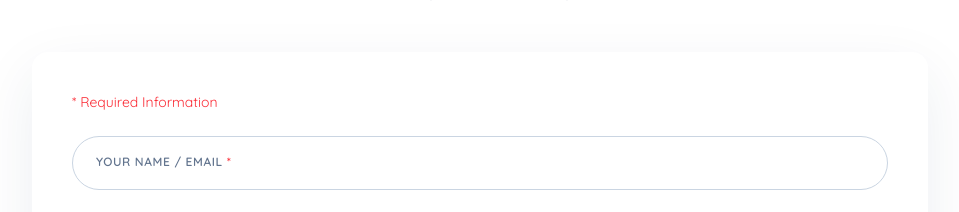
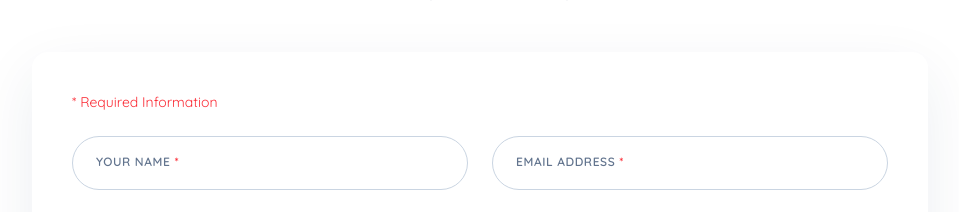
Before and after one commit to mtahaarif/Benevolence-Home-Services, a Next.js app: page /contact-us in a window 1280 px wide. Shown: the part 1101-1313 px from the top of the page, without its empty margins (160-1119 px from the left). Built offline with nearby package versions, Linux system fonts and the light colour scheme.

Commit message:
Updating the email messaging system

```diff
--- a/src/app/api/contact/route.ts
+++ b/src/app/api/contact/route.ts
@@ -15,8 +15,7 @@ const GOOGLE_SERVICE_ACCOUNT_EMAIL = process.env.GOOGLE_SERVICE_ACCOUNT_EMAIL;
 const GOOGLE_PRIVATE_KEY = process.env.GOOGLE_PRIVATE_KEY;
 
 // --- Validation Limits ---
-const MAX_FROM_LENGTH = 150;
-const MAX_SUBJECT_LENGTH = 150;
+const MAX_LENGTH = 150;
 const MAX_CONTENT_LENGTH = 3000;
 
 // --- Security Helpers ---
@@ -36,21 +35,30 @@ function escapeHtml(value: string) {
 export async function POST(request: Request) {
   try {
     const body = (await request.json()) as {
-      form_from?: string;
+      name?: string;
+      email?: string;
       form_subject?: string;
       form_content?: string;
       company?: string; // Honeypot for bots
     };
 
-    const formFrom = String(body?.form_from ?? "").trim();
+    const name = String(body?.name ?? "").trim();
+    const email = String(body?.email ?? "").trim();
     const formSubject = String(body?.form_subject ?? "").trim();
     const formContent = String(body?.form_content ?? "").trim();
     const company = String(body?.company ?? "").trim(); // Invisible honeypot
 
     // 1. Basic Validation
-    if (!formFrom || !formSubject || !formContent) {
+    if (!name || !email || !formSubject || !formContent) {
       return NextResponse.json(
         { success: false, message: "Please complete all required fields." },
+        { status: 400 }
+      );
+    }
+
+    if (!email.includes("@")) {
+      return NextResponse.json(
+        { success: false, message: "Please provide a valid email address." },
         { status: 400 }
       );
     }
@@ -64,7 +72,7 @@ export async function POST(request: Request) {
     }
 
     // 3. Length Validation
-    if (formFrom.length > MAX_FROM_LENGTH || formSubject.length > MAX_SUBJECT_LENGTH) {
+    if (name.length > MAX_LENGTH || email.length > MAX_LENGTH || formSubject.length > MAX_LENGTH) {
       return NextResponse.json(
         { success: false, message: "Input fields exceed maximum allowed length." },
         { status: 400 }
@@ -87,7 +95,8 @@ export async function POST(request: Request) {
     }
 
     // Sanitize Inputs for Email/Database
-    const safeFrom = escapeHtml(formFrom);
+    const safeName = escapeHtml(name);
+    const safeEmail = escapeHtml(email);
     const safeSubject = escapeHtml(formSubject);
     const safeContent = escapeHtml(formContent);
     const dateSent = new Date().toISOString().slice(0, 19).replace("T", " ");
@@ -107,10 +116,12 @@ export async function POST(request: Request) {
         await doc.loadInfo();
         const sheet = doc.sheetsByIndex[0];
 
-        // Appends to columns: Date | Name/Email | Subject | Message
+        // Appends to distinct columns: Date | Name | Email | Subject | Message
+        // *Ensure row 1 of your Google Sheet has exactly these headers!*
         await sheet.addRow({
           "Date": dateSent,
-          "Name/Email": formFrom,     // Keeping raw data for spreadsheet
+          "Name": name,
+          "Email": email,
           "Subject": formSubject,
           "Message": formContent,
         });
@@ -130,7 +141,8 @@ export async function POST(request: Request) {
 
     const textTemplate = [
       `You have a new form submission:\n`,
-      `Name/Email: ${formFrom}`,
+      `Name: ${name}`,
+      `Email: ${email}`,
       `Subject: ${formSubject}`,
       `Message:\n${formContent}\n`,
       `To view the complete database, kindly click here: ${GOOGLE_SHEET_URL || 'URL not configured'}`,
@@ -139,7 +151,8 @@ export async function POST(request: Request) {
     const htmlTemplate = `
       <div style="font-family: sans-serif; line-height: 1.6; color: #333;">
         <h2 style="color: #0c3e72;">You have a new form submission:</h2>
-        <p><strong>Name/Email:</strong> ${safeFrom}</p>
+        <p><strong>Name:</strong> ${safeName}</p>
+        <p><strong>Email:</strong> <a href="mailto:${safeEmail}">${safeEmail}</a></p>
         <p><strong>Subject:</strong> ${safeSubject}</p>
         <p><strong>Message:</strong><br />${safeContent.replace(/\n/g, "<br />")}</p>
         <br />
@@ -154,8 +167,7 @@ export async function POST(request: Request) {
     const { error } = await resend.emails.send({
       from: CONTACT_FROM_EMAIL,
       to: [CONTACT_TO_EMAIL],
-      // If the user entered a valid email in formFrom, set it as reply-to
-      replyTo: formFrom.includes("@") ? formFrom : undefined,
+      replyTo: email, // Maps directly so hitting "Reply" goes to the sender
       subject,
       text: textTemplate,
       html: htmlTemplate,
--- a/src/components/contact-form.tsx
+++ b/src/components/contact-form.tsx
@@ -4,7 +4,8 @@ import { useState } from "react";
 import Link from "next/link";
 
 const initialState = {
-  form_from: "",
+  name: "",
+  email: "",
   form_subject: "",
   form_content: "",
   agreeToPrivacy: false,
@@ -34,7 +35,8 @@ export function ContactForm() {
           "Content-Type": "application/json",
         },
         body: JSON.stringify({
-          form_from: form.form_from,
+          name: form.name,
+          email: form.email,
           form_subject: form.form_subject,
           form_content: form.form_content
         }),
@@ -65,26 +67,49 @@ export function ContactForm() {
 
       <div className="grid gap-6">
 
-        {/* Form From (Maps to form_from) */}
+        {/* Name and Email side-by-side on desktop, stacked on mobile */}
+        <div className="grid gap-6 sm:grid-cols-2">
+
+          {/* Name Field */}
           <div className="relative">
             <input
               required
-            id="form_from"
+              id="name"
               type="text"
-            value={form.form_from}
-            onChange={(event) => updateField("form_from", event.target.value)}
+              value={form.name}
+              onChange={(event) => updateField("name", event.target.value)}
               className="peer block w-full rounded-full border border-slate-300 bg-transparent px-6 pb-2 pt-6 text-sm text-slate-900 transition focus:border-brand-blue focus:outline-none focus:ring-1 focus:ring-brand-blue placeholder-transparent"
-            placeholder="Your Name / Email"
+              placeholder="Your Name"
             />
             <label
-            htmlFor="form_from"
+              htmlFor="name"
               className="absolute left-6 top-2 z-10 origin-[0] -translate-y-0 scale-75 transform text-xs font-semibold uppercase tracking-wider text-slate-500 duration-150 peer-placeholder-shown:translate-y-2.5 peer-placeholder-shown:scale-100 peer-focus:-translate-y-0 peer-focus:scale-75 peer-focus:text-brand-blue"
             >
-            Your Name / Email <span className="text-red-500">*</span>
+              Your Name <span className="text-red-500">*</span>
             </label>
           </div>
 
-        {/* Form Subject (Maps to form_subject) */}
+          {/* Email Field */}
+          <div className="relative">
+            <input
+              required
+              id="email"
+              type="email"
+              value={form.email}
+              onChange={(event) => updateField("email", event.target.value)}
+              className="peer block w-full rounded-full border border-slate-300 bg-transparent px-6 pb-2 pt-6 text-sm text-slate-900 transition focus:border-brand-blue focus:outline-none focus:ring-1 focus:ring-brand-blue placeholder-transparent"
+              placeholder="Email Address"
+            />
+            <label
+              htmlFor="email"
+              className="absolute left-6 top-2 z-10 origin-[0] -translate-y-0 scale-75 transform text-xs font-semibold uppercase tracking-wider text-slate-500 duration-150 peer-placeholder-shown:translate-y-2.5 peer-placeholder-shown:scale-100 peer-focus:-translate-y-0 peer-focus:scale-75 peer-focus:text-brand-blue"
+            >
+              Email Address <span className="text-red-500">*</span>
+            </label>
+          </div>
+        </div>
+
+        {/* Form Subject */}
         <div className="relative">
           <input
             required
@@ -103,7 +128,7 @@ export function ContactForm() {
           </label>
         </div>
 
-        {/* Form Content (Maps to form_content) */}
+        {/* Form Content */}
         <div className="relative">
           <textarea
             required
@@ -135,7 +160,6 @@ export function ContactForm() {
         </div>
         <label htmlFor="privacy" className="text-sm text-slate-700 cursor-pointer select-none">
           By submitting this form you agree to the terms of the{" "}
-          {/* SEO FIX: Changed from /privacy-policy.pdf to the valid Next.js route /privacy-policy to resolve the 404 client error penalty */}
           <Link href="/privacy-policy" target="_blank" className="font-semibold text-brand-blue hover:underline">
             Privacy Policy
           </Link>.
```
Lines whose indentation alone changed are shown as unchanged.
